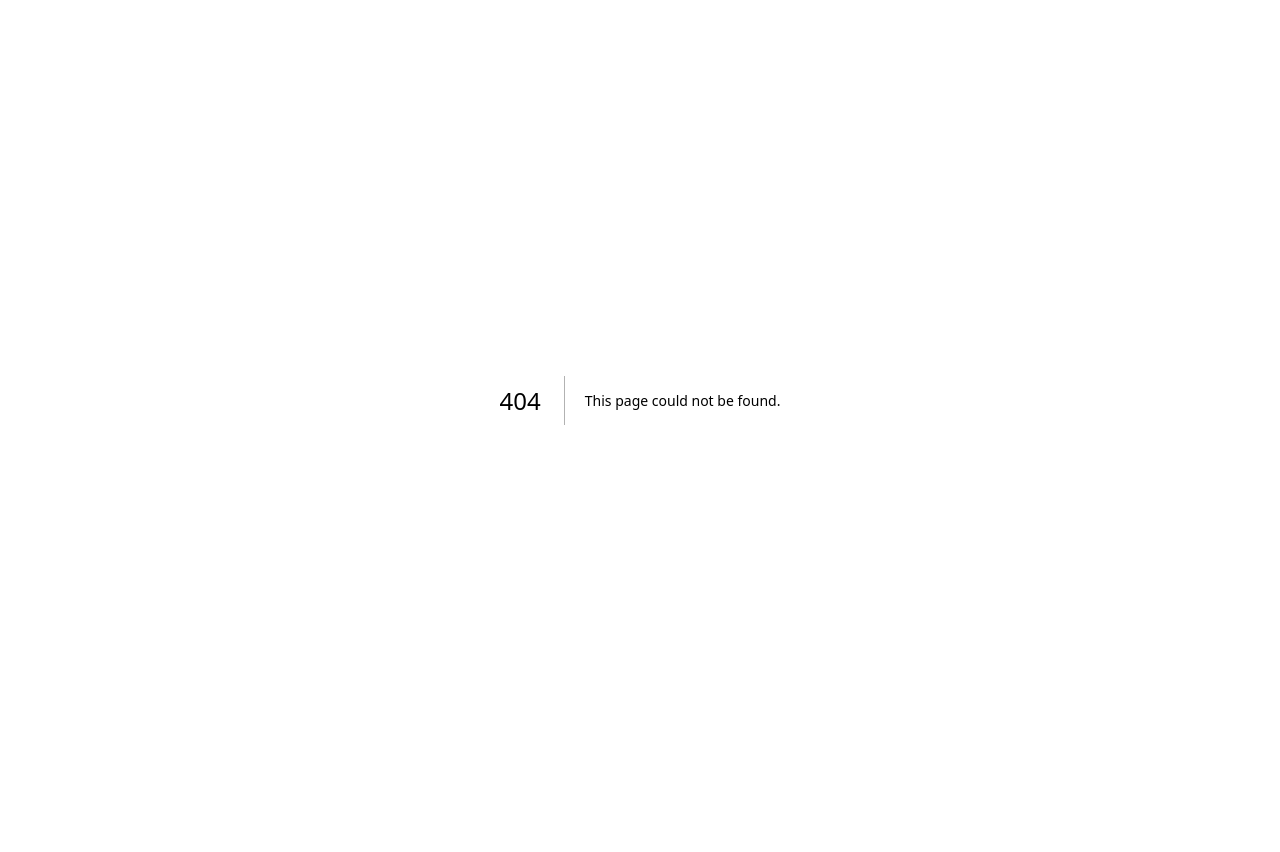
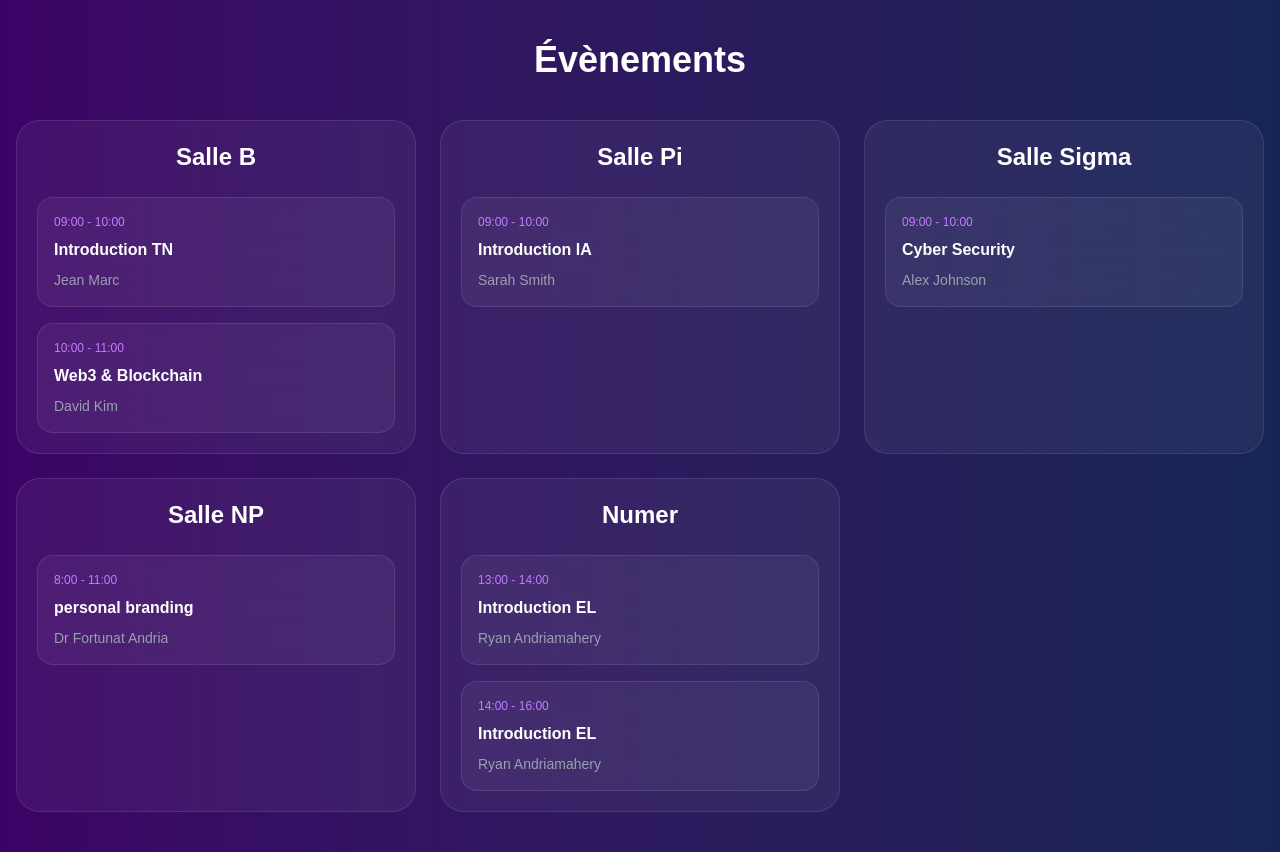
Before and after one commit to Nakami-Devs/event-sync-nextJS, a Next.js app: page /events/1/planning in a window 1280 px wide. Before the commit this address had no page. Before the commit the page ends 800 px from the top, so only its background shows below. Built offline with nearby package versions, Linux system fonts and the light colour scheme.

Commit message:
feat: add planning page route

```diff
--- /dev/null
+++ b/src/app/events/[id]/planning/page.tsx
@@ -0,0 +1,9 @@
+import PlanningGrid from "@/components/planning/PlanningGrid"
+
+export default function PlanningPage() {
+  return (
+    <main className="min-h-screen bg-gradient-to-r from-purple-950 to-blue-950 text-white">
+      <PlanningGrid />
+    </main>
+  )
+}
```
